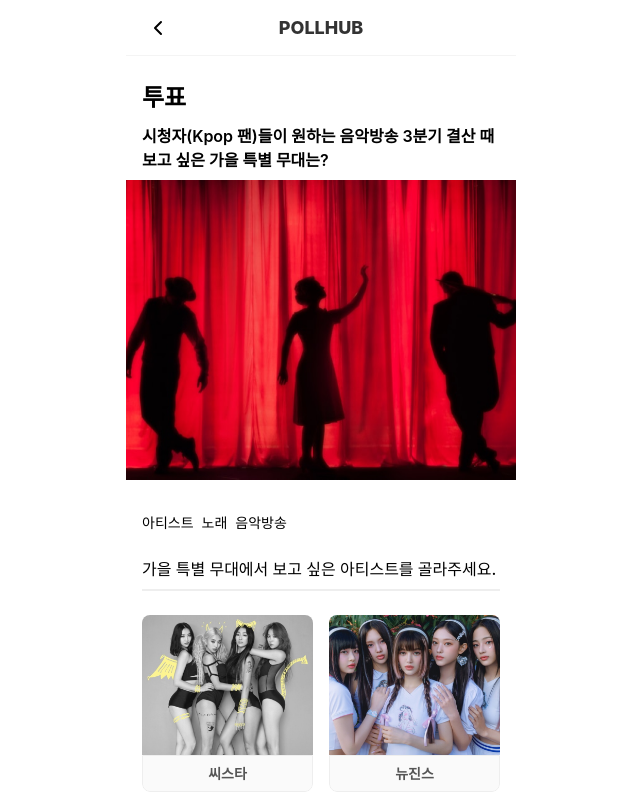
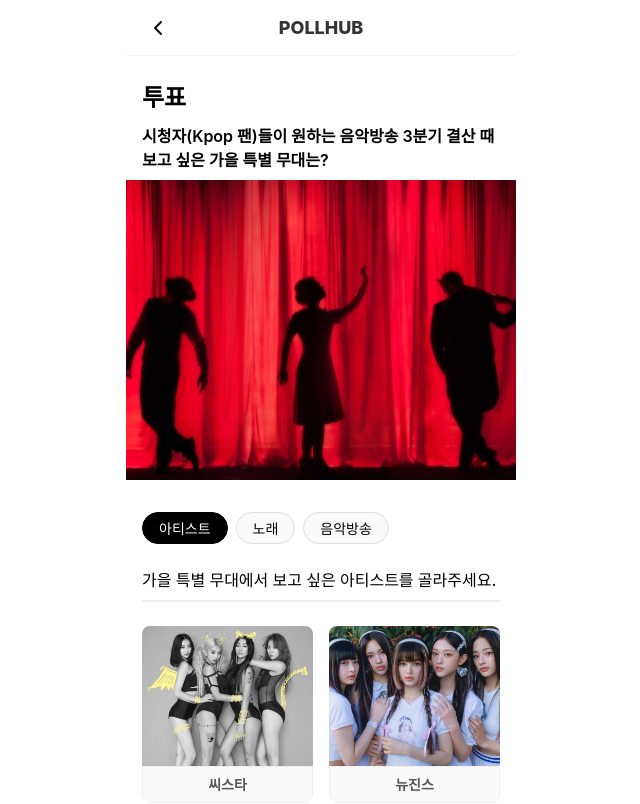
Before and after one commit to star-toy/polling-frontend, a React (Vite) app: page /posts/1 in a window 1280 px wide. Shown: the top 804 px of the page, without its empty margins (319-959 px from the left). Built offline with nearby package versions, Linux system fonts and the light colour scheme; a web font is replaced by a local one.

Commit message:
refactor(PollCategory): Button 스타일 구조 개선
- variant를 'pollCategory', 'pollCategorySelected'에서 'chip'으로 통일
- chipVariant prop 추가: 'primary', 'secondary'로 구분

```diff
--- a/src/components/pages/post-detail-page/poll-category.tsx
+++ b/src/components/pages/post-detail-page/poll-category.tsx
@@ -7,7 +7,7 @@ const PollCategory = () => {
   const [selectedPollCategory, setSelectedPollCategory] = useState('아티스트');
 
   const getPollCategoryVariant = (selectedPollCategory: string, category: string) =>
-    selectedPollCategory === category ? 'pollCategorySelected' : 'pollCategory';
+    selectedPollCategory === category ? 'secondary' : 'primary';
 
   const handlePollCategoryClick = (category: string) => {
     setSelectedPollCategory(category);
@@ -18,7 +18,8 @@ const PollCategory = () => {
       {POLL_CATEGORIES.map((category) => (
         <Button
           key={category}
-          variant={getPollCategoryVariant(selectedPollCategory, category)}
+          variant="chip"
+          chipVariant={getPollCategoryVariant(selectedPollCategory, category)}
           font="text-body2"
           onClick={() => handlePollCategoryClick(category)}
         >
```
